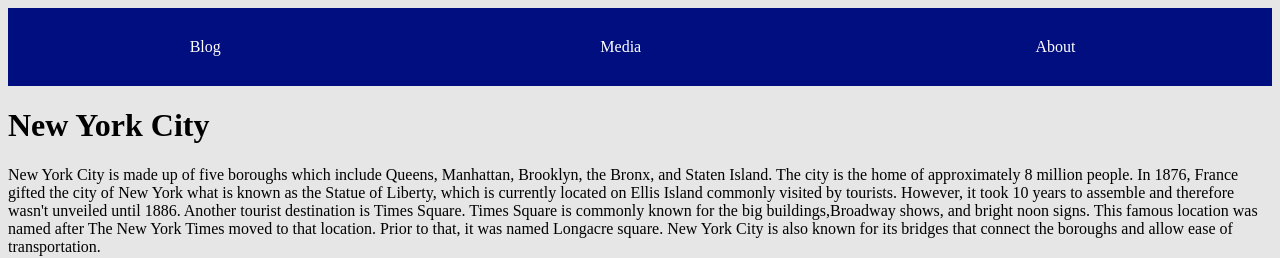
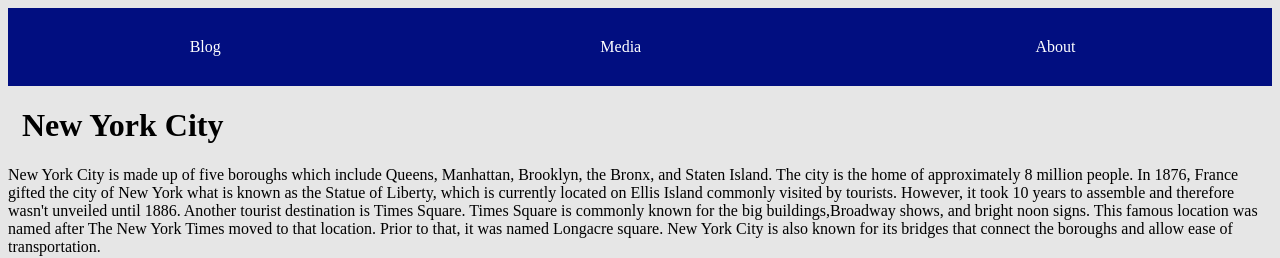
Before and after one commit to georgeIkomi/new_york_city_blog, a plain HTML site: page index.html in a window 1280 px wide. Shown: the top 258 px of the page. Drawn offline with Linux system fonts and the light colour scheme.

Commit message:
add margin to header

```diff
--- a/style.css
+++ b/style.css
@@ -31,3 +31,7 @@ li a:hover {
 figcaption {
     text-align: left;
 }
+
+header {
+    margin-left: 14px;
+}
```
